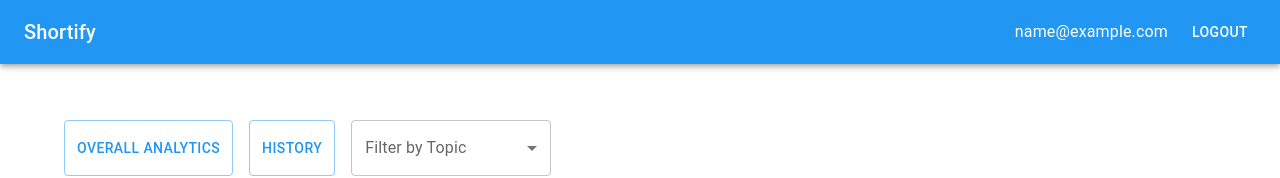
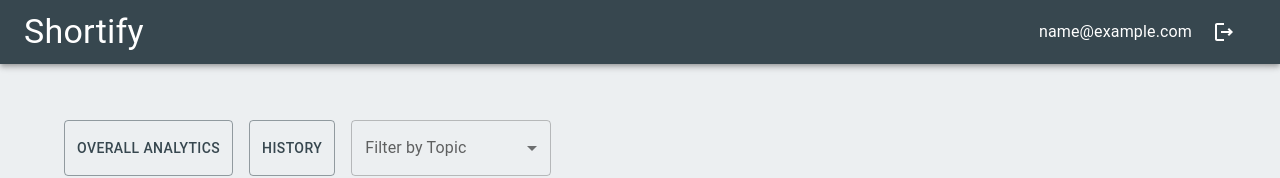
Before and after one commit to rekha0suthar/url-shorten, a React (Vite) app in the folder frontend/: page / in a window 1280 px wide. Shown: the top 178 px of the page. Built offline with nearby package versions, Linux system fonts and the light colour scheme; no server answers; sample sign-in values are in the browser's storage.

Commit message:
color theme changed

```diff
--- a/frontend/src/components/CreateUrlForm.jsx
+++ b/frontend/src/components/CreateUrlForm.jsx
@@ -14,7 +14,6 @@ import ContentCopyIcon from '@mui/icons-material/ContentCopy';
 import { toast } from 'react-toastify';
 import { useAuth } from '../context/AuthContext';
 import PropTypes from 'prop-types';
-
 const topics = ['acquisition', 'activation', 'retention'];
 
 const CreateUrlForm = () => {
--- a/frontend/src/components/Layout.jsx
+++ b/frontend/src/components/Layout.jsx
@@ -2,6 +2,7 @@ import { Outlet } from 'react-router-dom';
 import { Box, AppBar, Toolbar, Typography, Button } from '@mui/material';
 import { useAuth } from '../context/AuthContext';
 import { useNavigate } from 'react-router-dom';
+import { LogoutOutlined } from '@mui/icons-material';
 const Layout = () => {
   const { user, logout } = useAuth();
   const navigate = useNavigate();
@@ -10,8 +11,8 @@ const Layout = () => {
       <AppBar position="static">
         <Toolbar>
           <Typography
-            variant="h6"
-            component="div"
+            variant="h4"
+            component="h1"
             sx={{ flexGrow: 1, cursor: 'pointer' }}
             onClick={() => navigate('/')}
           >
@@ -19,9 +20,9 @@ const Layout = () => {
           </Typography>
           {user && (
             <>
-              <Typography sx={{ mr: 2 }}>{user.email}</Typography>
+              <Typography sx={{ ml: 3 }}>{user.email}</Typography>
               <Button color="inherit" onClick={logout}>
-                Logout
+                <LogoutOutlined />
               </Button>
             </>
           )}
--- a/frontend/src/main.jsx
+++ b/frontend/src/main.jsx
@@ -12,10 +12,13 @@ const theme = createTheme({
   palette: {
     mode: 'light',
     primary: {
-      main: '#2196f3',
+      main: '#37474f',
     },
     secondary: {
-      main: '#f50057',
+      main: '#ff6f00',
+    },
+    background: {
+      default: '#eceff1',
     },
   },
 });
--- a/frontend/src/pages/Login.jsx
+++ b/frontend/src/pages/Login.jsx
@@ -36,7 +36,7 @@ const Login = () => {
   };
 
   return (
-    <Container component="main" maxWidth="xs">
+    <Container component="main" maxWidth="xs" sx={{ marginTop: 30 }}>
       <Box
         sx={{
           marginTop: 8,
@@ -47,7 +47,7 @@ const Login = () => {
       >
         <Paper elevation={3} sx={{ p: 4, width: '100%' }}>
           <Typography component="h1" variant="h5" align="center" gutterBottom>
-            URL Shortener
+            Shortify
           </Typography>
           <Typography variant="body1" align="center" sx={{ mb: 3 }}>
             Sign in to manage your shortened URLs
```
